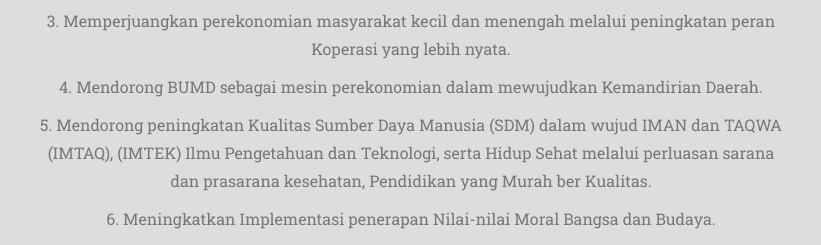
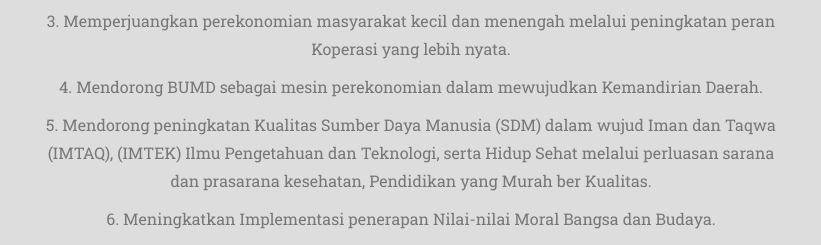
Before and after one commit to boydavidtaga/bdt, a website: page index.html in a window 1280 px wide. Shown: the part 1700-1945 px from the top of the page, 229-1050 px from the left. Drawn offline with nearby package versions, Linux system fonts and the light colour scheme; a web font is replaced by a local one.

Commit message:
Update index.html

```diff
--- a/index.html
+++ b/index.html
@@ -172,7 +172,7 @@ mixpanel.init("d8769482adb828e3641165d4fb77781b");</script><!-- end Mixpanel -->
 
                     <p class="large text-muted">4. Mendorong BUMD sebagai mesin perekonomian dalam mewujudkan Kemandirian Daerah.</p>
 
-                    <p class="large text-muted">5. Mendorong peningkatan Kualitas Sumber Daya Manusia (SDM) dalam wujud IMAN dan TAQWA (IMTAQ), (IMTEK) Ilmu Pengetahuan dan Teknologi, serta Hidup Sehat melalui perluasan sarana dan prasarana kesehatan, Pendidikan yang Murah ber Kualitas.</p>
+                    <p class="large text-muted">5. Mendorong peningkatan Kualitas Sumber Daya Manusia (SDM) dalam wujud Iman dan Taqwa (IMTAQ), (IMTEK) Ilmu Pengetahuan dan Teknologi, serta Hidup Sehat melalui perluasan sarana dan prasarana kesehatan, Pendidikan yang Murah ber Kualitas.</p>
 
                     <p class="large text-muted">6. Meningkatkan Implementasi penerapan Nilai-nilai Moral Bangsa dan Budaya.</p>
 
```
